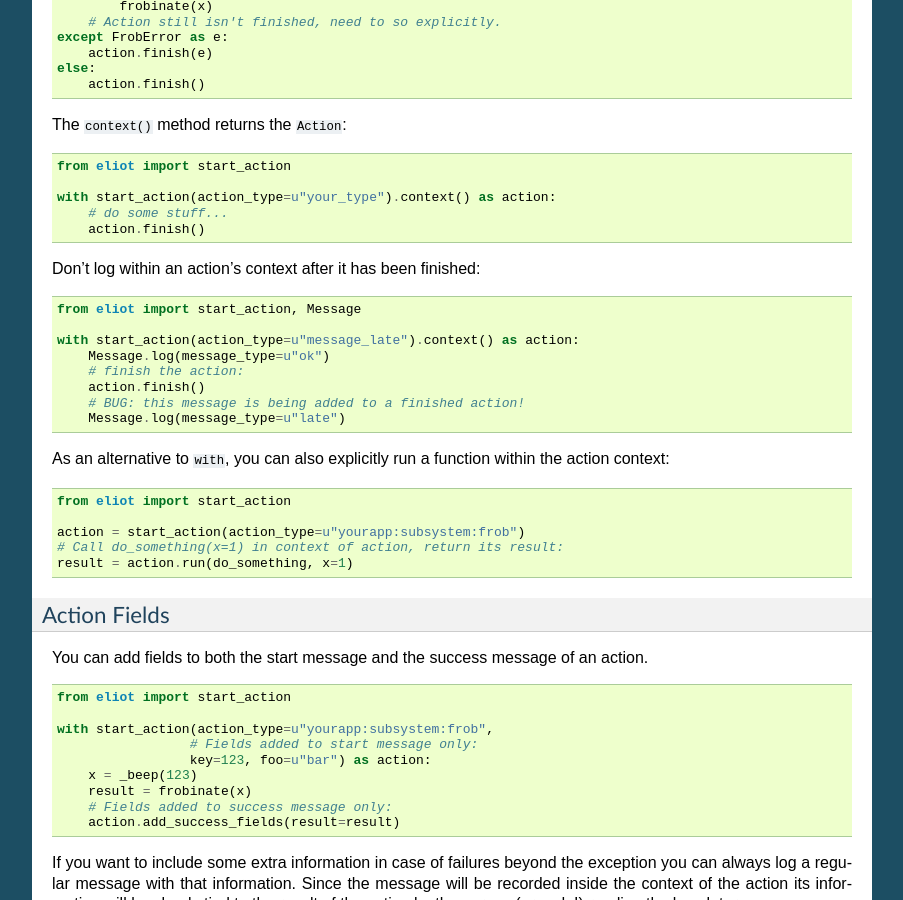
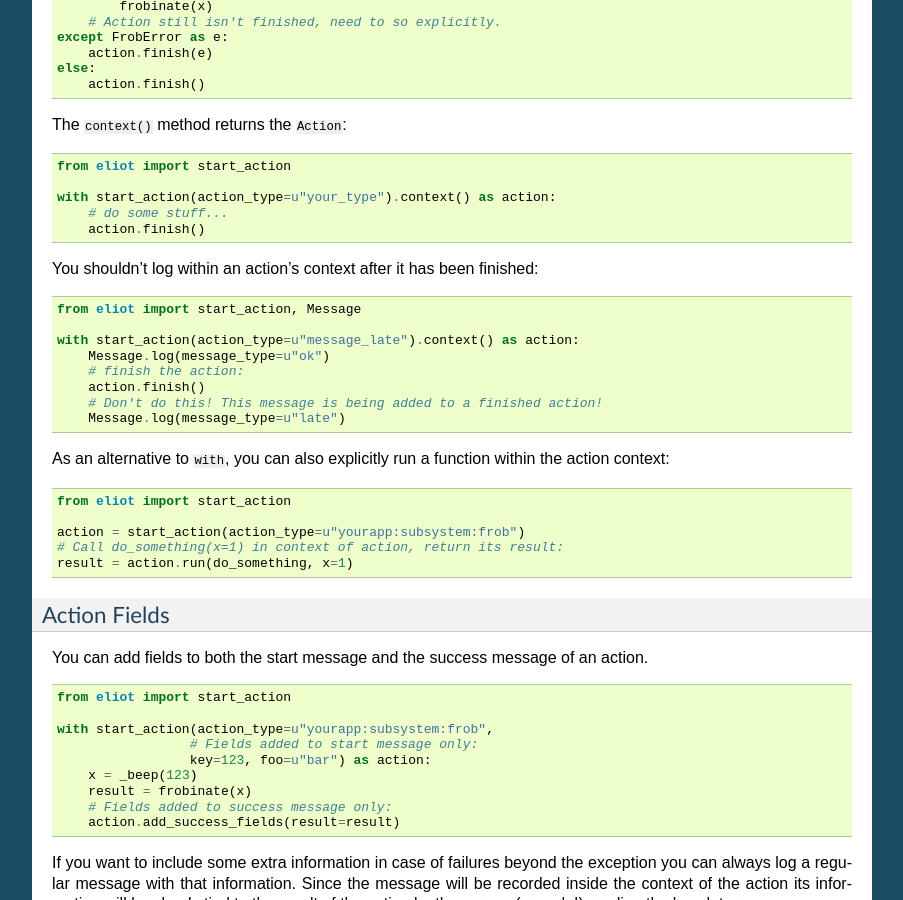
Before and after one commit to itamarst/eliot, a Sphinx documentation site: the page built from docs/source/generating/actions.rst, in a window 1280 px wide and 900 px high, scrolled down 1759 px. Shown: the whole window, without its empty margins (198-1101 px from the left). Built offline with Sphinx 7.4.7, drawn with Linux system fonts in a browser that asks for light colours; pages that are not in the unit, such as notebooks, are missing from menus.

Commit message:
More clarification

```diff
--- a/docs/source/generating/actions.rst
+++ b/docs/source/generating/actions.rst
@@ -119,7 +119,7 @@
          # do some stuff...
          action.finish()
 
-Don't log within an action's context after it has been finished:
+You shouldn't log within an action's context after it has been finished:
 
 .. code-block:: python
 
@@ -129,7 +129,7 @@
          Message.log(message_type=u"ok")
          # finish the action:
          action.finish()
-         # BUG: this message is being added to a finished action!
+         # Don't do this! This message is being added to a finished action!
          Message.log(message_type=u"late")
 
 As an alternative to ``with``, you can also explicitly run a function within the action context:
```
